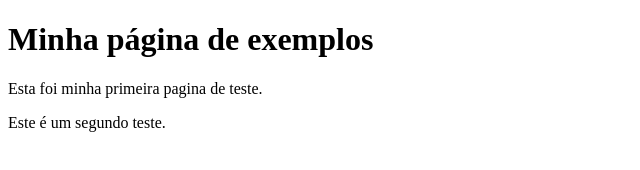
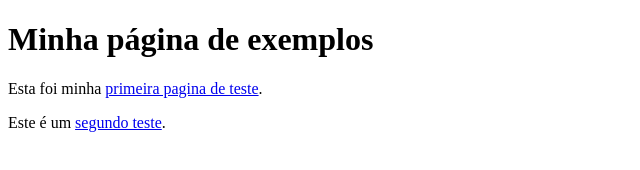
Before and after one commit to ufjf-dcc121/dcc121-2023-1-atv1-jose-miguel-lima, a plain HTML site: page index.html in a window 1280 px wide. Shown: the whole page, without its empty margins (0-640 px from the left). Drawn offline with Linux system fonts and the light colour scheme.

Commit message:
adiciona links na pagina inicial

```diff
--- a/index.html
+++ b/index.html
@@ -9,8 +9,8 @@
 <body>
     <h1>Minha página de exemplos</h1>
 
-    <p>Esta foi minha primeira pagina de teste.</p>
-    <p>Este é um segundo teste.</p>
+    <p>Esta foi minha <a href="teste.html">primeira pagina de teste</a>.</p>
+    <p>Este é um <a href="outro.html">segundo teste</a>.</p>
 
 </body>
 </html>
```
